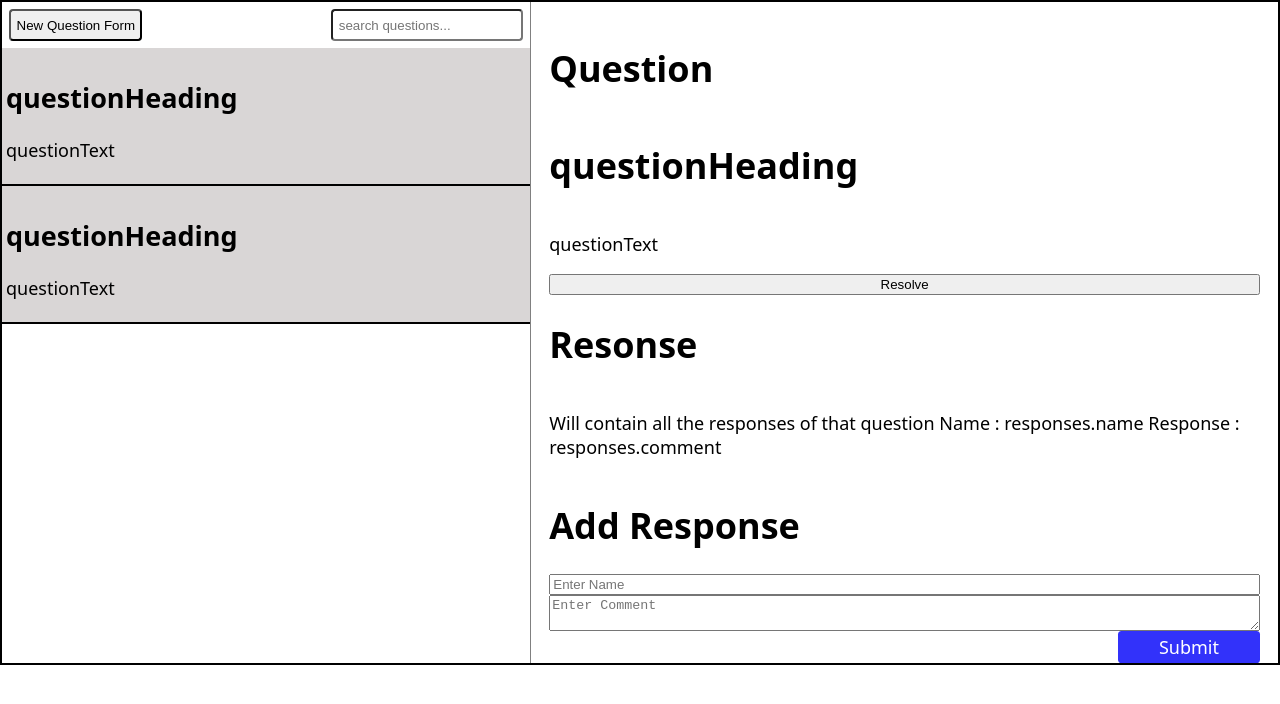
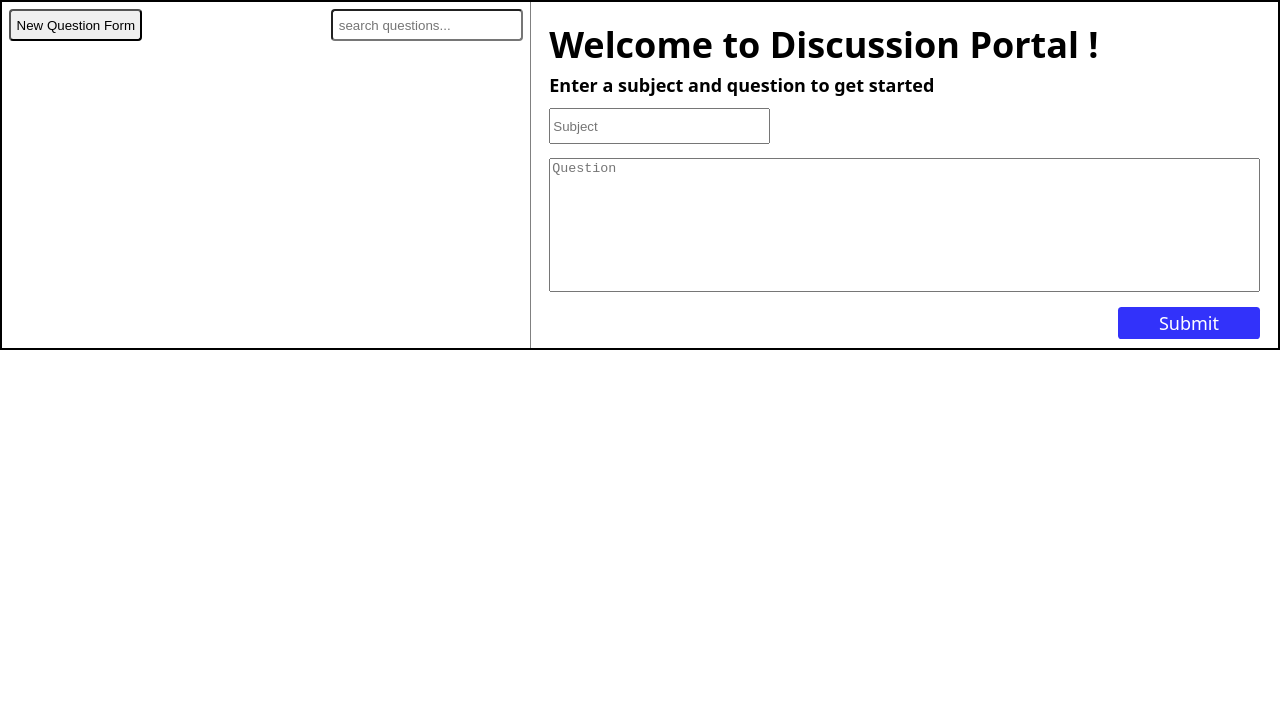
Before and after one commit to HarudaySharma/discussion-app-react, a React (Create React App) app: page / in a window 1280 px wide. Shown: the top 704 px of the page. Built offline with nearby package versions, Linux system fonts and the light colour scheme.

Commit message:
added the questionAdd on submit and show on left page  functionality

```diff
--- a/src/App.css
+++ b/src/App.css
@@ -67,24 +67,17 @@
 
 }
 
-.submit-btn, .resolve-btn {
-  width: 20%;
-  padding: 4px;
-  box-sizing: border-box;
-  background-color: rgb(50, 50, 250);
-  color: white;
-  text-align: center;
-  border-radius: 0.2em;
-  align-self: flex-end;
-  cursor: pointer;
 
-}
 
-.submit-btn:hover, .resolve-btn:hover {
-  background-color: rgb(88, 88, 255);
+/* Question and Response */
+.right-pane .question-and-response,
+.right-pane .question-and-response>div {
+  display: flex;
+  flex-flow: column wrap;
 }
 
 
+/* left pane */
 
 .left-pane {
   display: flex;
@@ -105,17 +98,23 @@
   border-radius: 4px;
 }
 
-/* .submit-btn {
-  background-color: rgb(60, 60, 247);
+
+
+
+/* Buttons */
+.submit-btn, .resolve-btn {
+  width: 20%;
+  padding: 4px;
+  box-sizing: border-box;
+  background-color: rgb(50, 50, 250);
   color: white;
+  text-align: center;
+  border-radius: 0.2em;
+  align-self: flex-end;
   cursor: pointer;
 
-} */
+}
 
-
-/* Question and Response */
-.right-pane .question-and-response,
-.right-pane .question-and-response>div {
-  display: flex;
-  flex-flow: column wrap;
+.submit-btn:hover, .resolve-btn:hover {
+  background-color: rgb(88, 88, 255);
 }
--- a/src/App.js
+++ b/src/App.js
@@ -2,14 +2,33 @@ import logo from './logo.svg';
 import './App.css';
 import RightPane from './components/App_Components/rightPane';
 import LeftPane from './components/App_Components/leftPane';
+import { useState } from 'react';
 
 function App() {
+
+  const [questionArray, setquestionArray] = useState([]);
+  var qIndex = -1;
+  function handleQuestionAdd(newQuestion) {
+    setquestionArray([...questionArray, newQuestion]);
+  }
+
+  function handleQuestionClick(questionHeading) {
+    console.log(questionHeading)
+    qIndex = questionArray.findIndex((questionObj) => {
+      return (questionObj.Subject == questionHeading)
+    })
+
+  }
+
   return (
     <div className="App">
-      <LeftPane />
-      <RightPane />
+      <LeftPane questionArray={questionArray} handleQuestionClick={handleQuestionClick} />
+      <RightPane questionArray={questionArray} switchPane={qIndex} questionAdd={handleQuestionAdd} />
     </div>
   );
 }
 
 export default App;
+
+
+//// question click and response section show
--- a/src/components/App_Components/leftPane.js
+++ b/src/components/App_Components/leftPane.js
@@ -13,11 +13,11 @@ import QuestionsList from "../Left_Pane_Components/QuestionsList";
 import TopBar from "../Left_Pane_Components/TopBar";
 
 
-function LeftPane() {
+function LeftPane({ questionArray, handleQuestionClick }) {
     return (
         <div className="left-pane">
             <TopBar />
-            <QuestionsList />
+            <QuestionsList questionArray={questionArray} handleQuestionClick={handleQuestionClick} />
         </div>
     )
 }
--- a/src/components/App_Components/rightPane.js
+++ b/src/components/App_Components/rightPane.js
@@ -1,12 +1,15 @@
-import React, { useState } from "react";
+// import React, { useState } from "react";
 
 import QuestionForm from "../Right_Pane_Components/QuestionForm";
 import QuestionAndResponse from "../Right_Pane_Components/QuestionAndResponse";
 
-function RightPane() {
+function RightPane({ questionArray, switchPane, questionAdd }) {
     return (
         <div className="right-pane">
-            <QuestionAndResponse />
+            {switchPane == -1 ?
+                <QuestionForm questionAdd={questionAdd} /> :
+                <QuestionAndResponse questionArray={questionArray} index={switchPane} />
+            }
         </div>
     )
 }
--- a/src/components/Left_Pane_Components/QuestionsList.js
+++ b/src/components/Left_Pane_Components/QuestionsList.js
@@ -1,21 +1,25 @@
 import React, { useState } from "react";
 
 
-function QuestionsList() {
-    let listofquestions = [
-        <div className="questions-list">
-            <h2>questionHeading</h2>
-            <p>questionText</p>
-        </div>,
-        <div className="questions-list">
-            <h2>questionHeading</h2>
-            <p>questionText</p>
-        </div>
-    ]
+function QuestionsList({ questionArray, handleQuestionClick}) {
+
+    function QuestionTemplate({ title, content }) {
+
+        return (
+            <div onClick={() => handleQuestionClick(title)}>
+                <h2>{title}</h2>
+                <p>{content}</p>
+            </div>
+        )
+    }
+
     return (
         <div className="background-gray">
-            {/* will be an array of divs c */}
-            {listofquestions}
+            {
+                questionArray.map((object, index) => {
+                    return <QuestionTemplate key={index} title={object.Subject} content={object.Question} />
+                })
+            }
         </div>
     )
 }
--- a/src/components/Right_Pane_Components/QuestionAndResponse.js
+++ b/src/components/Right_Pane_Components/QuestionAndResponse.js
@@ -1,21 +1,34 @@
-import React, { useState } from "react";
+import React, { useState, useTransition } from "react";
 
-function QuestionAndResponse(props) {
-    function Question(props) {
+
+
+function fetchResponsesFromLS(qObj) {
+    if (!localStorage.getItem("Discussion-Form")) {
+        return [];
+    }
+    let allQuestions = JSON.parse(localStorage.getItem("Discussion-Form"))
+    let questionObj = allQuestions.find((obj) => obj.Heading == qObj.Heading);
+    return questionObj.responses;
+}
+
+
+
+function QuestionAndResponse({ questionArray, index }) {
+    const [responseArray, setResponseArray] = useState(fetchResponsesFromLS(questionArray[index]));
+    function Question({ heading }) {
         function Heading() {
             return (
-                <h1>{props.questionHeading}questionHeading</h1>
+                <h1>{heading}</h1>
             )
         }
-        function Paragraph() {
+        function Paragraph({ text }) {
             return (
-                <p>{props.questionText}questionText</p>
+                <p>{text}</p>
             )
         }
         function ResolveBtn() {
             return (
                 <button className="reslove-btn"
-                    // onClick
                 >
                     Resolve
                 </button>
@@ -25,28 +38,48 @@ function QuestionAndResponse(props) {
             // the values for heading and Paragraph provided by the props
             <div>
                 <h1>Question</h1>
-                <Heading heading={props.questionHeading} />
-                <Paragraph text={props.questionText} />
+                <Heading heading={questionArray[index].Subject} />
+                <Paragraph text={questionArray[index].Question} />
                 <ResolveBtn />
             </div>
         )
     }
-    function Response(responses) {
-
+    function Response() {
+        function ResponseTemplate({ Rname, Rcomment }) {
+            return (
+                <div>
+                    <h4>{Rname}</h4>
+                    <p>{Rcomment}</p>
+                </div>
+            )
+        }
         return (
             <div>
-                <h1>Resonse</h1>
-                <p>
-                    Will contain all the responses of that question
-                    Name : responses.name
-                    Response : responses.comment
-                </p>
+                <h1>Responses</h1>
+                {
+                    responseArray.map((response, index) => {
+                        return <ResponseTemplate key={index} Rname={response.Name} Rcomment={response.Comment} />
+                    })
+                }
             </div>
         )
     }
+
     function AddResponse() {
-        const { name, setName } = useState('');
-        const { comment, setComment } = useState('');
+
+        const [name, setName] = useState('');
+        const [comment, setComment] = useState('');
+
+        function addToResponseArray(newResponse) {
+            setResponseArray([...responseArray, newResponse])
+        }
+        function handleRespondSubmit() {
+            let responseObject = {
+                Name: name,
+                Comment: comment
+            }
+            addToResponseArray(responseObject);
+        }
         function ResponsderName() {
             return (
                 <input
@@ -68,8 +101,7 @@ function QuestionAndResponse(props) {
         }
         function Button() {
             return (
-                // onclick
-                <div className="submit-btn">
+                <div className="submit-btn" onclick={handleRespondSubmit} >
                     Submit
                 </div>
             )
@@ -79,7 +111,7 @@ function QuestionAndResponse(props) {
                 <h1>Add Response</h1>
                 <ResponsderName />
                 <ResponsderComment />
-                <Button/>
+                <Button />
             </div>
         )
     }
--- a/src/components/Right_Pane_Components/QuestionForm.js
+++ b/src/components/Right_Pane_Components/QuestionForm.js
@@ -1,7 +1,6 @@
 import React, { useState } from "react";
 
-function QuestionForm() {
-    function questionAdd() { }
+function QuestionForm({ questionAdd }) {
     function Heading() {
         return (
             <div className="heading">
@@ -11,14 +10,23 @@ function QuestionForm() {
         )
     }
     function SubjectInput() {
-        // using hooks
-        const { subject, setSubject } = useState("");
-        const { question, setQuestion } = useState("");
 
+        const [subject, setSubject] = useState('');
+        const [question, setQuestion] = useState('');
+
+
+        function handleQuestionAdd() {
+            const newQuestion = {
+                Subject: subject,
+                Question: question
+            }
+            questionAdd(newQuestion);
+        }
         return (
             <div className="subject-input">
                 <input type="text"
                     placeholder="Subject"
+
                     onChange={(e) => setSubject(e.target.value)}
                 >
                 </input>
@@ -29,22 +37,16 @@ function QuestionForm() {
                     onChange={(e) => setQuestion(e.target.value)}
                 >
                 </textarea>
+                <div className="submit-btn" onClick={handleQuestionAdd}>
+                    Submit
+                </div>
             </div>
         )
     }
-    function Button() {
-        return (
-            <div className="submit-btn" onClick={questionAdd}>
-                Submit
-            </div>
-        )
-    }
-
     return (
         <div className="question-form">
             <Heading />
             <SubjectInput />
-            <Button />
         </div>
     )
 }
```
Also changed, not shown: 1 other file (tests, documents, lock files or other folders).
